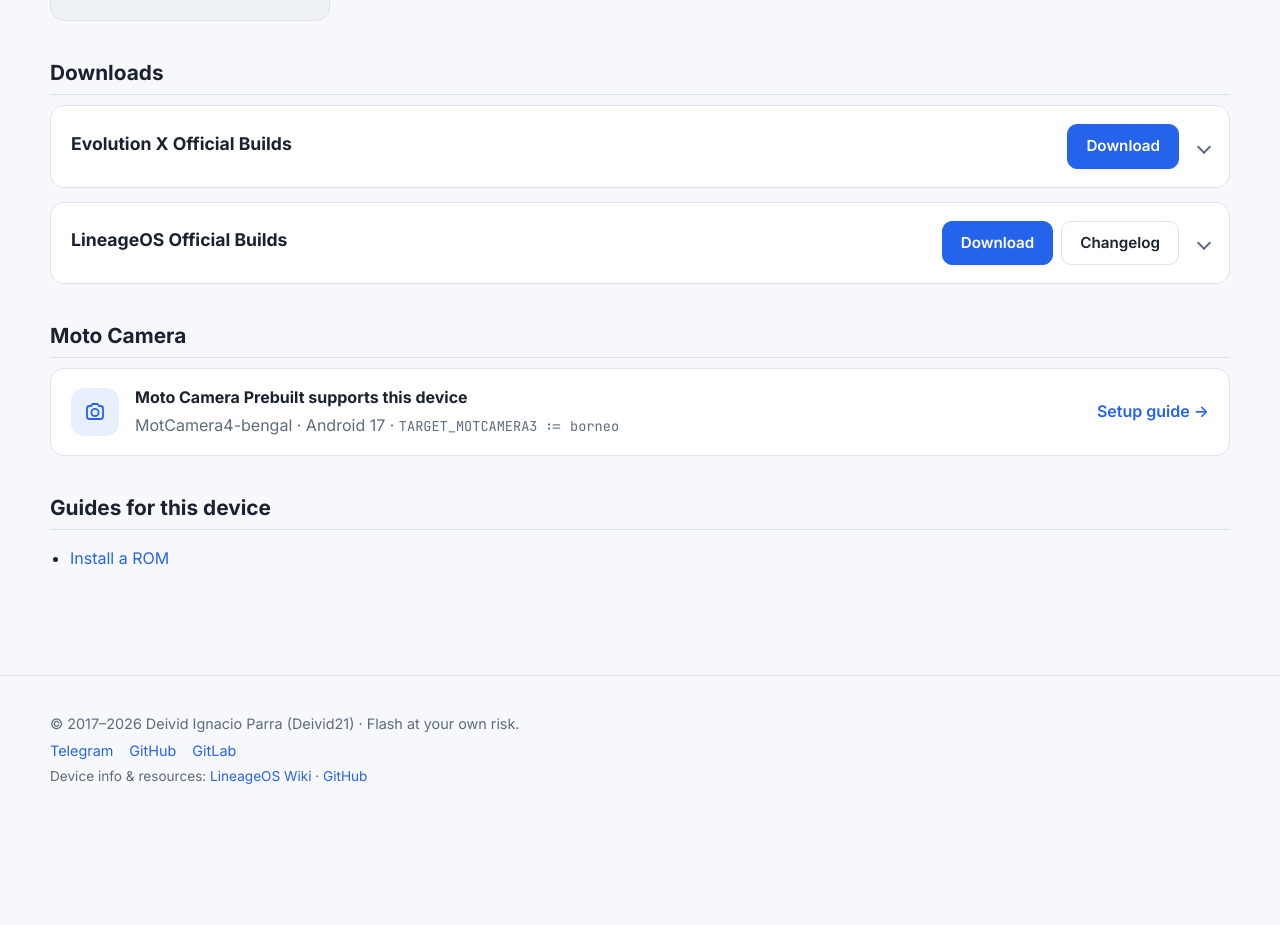
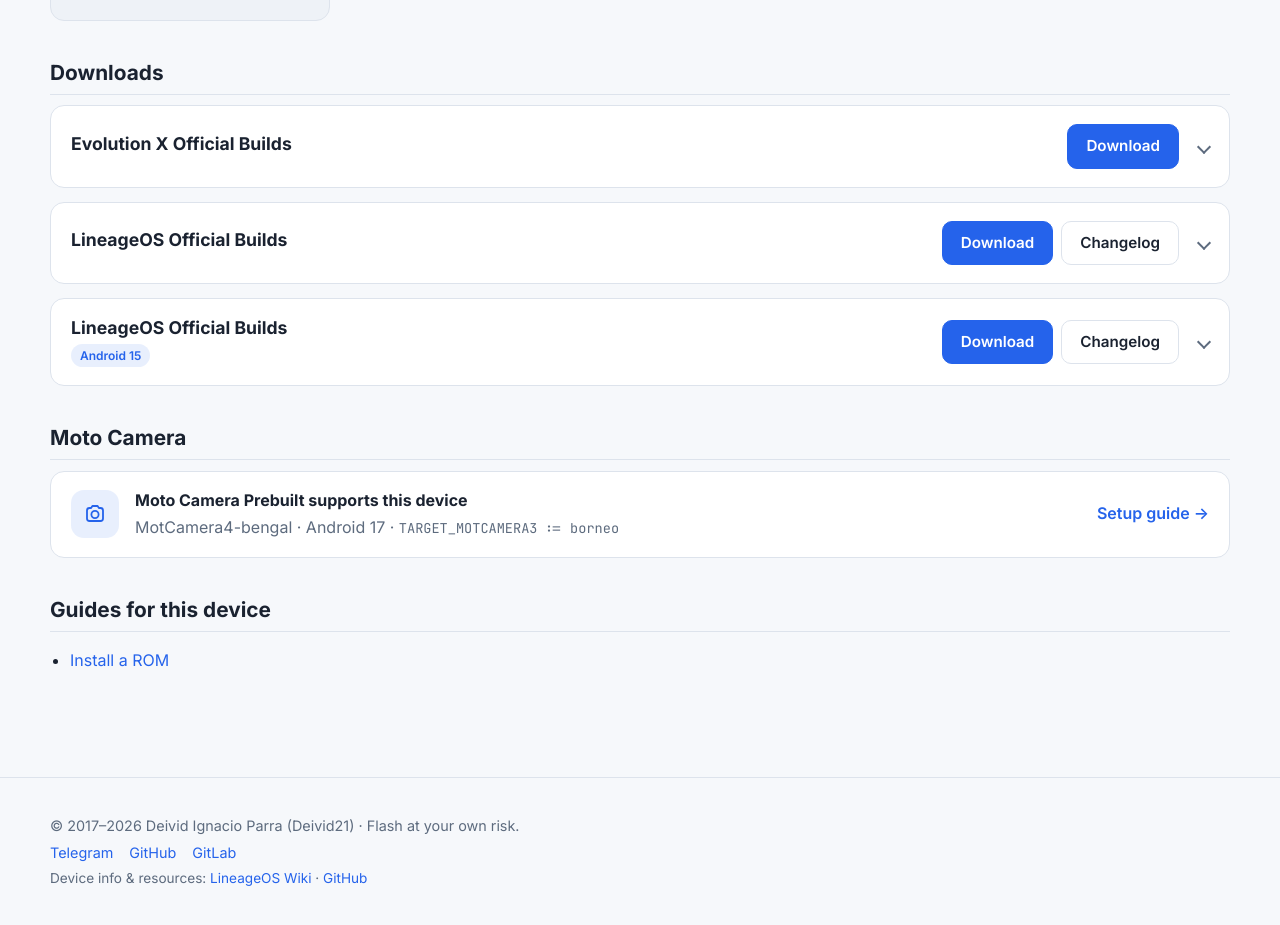
Before and after one commit to Deivid21/deivid21.github.io, a Jekyll site: the page built from _devices/borneo.md, in a window 1280 px wide and 1357 px high, cut to the strip 431-1356 px from the top of the window. Built offline with Jekyll 4.4.1, drawn with Linux system fonts in a browser that asks for light colours; part of the change alters nothing that is shown.

Commit message:
feat(devices): add archived LineageOS 22.2 build for borneo
Keep the last official LineageOS 22.2 (Android 15) signed nightly
below the current official LineageOS card.

Co-Authored-By: Claude Opus 5.5 <noreply@anthropic.com>

```diff
--- a/_devices/borneo.md
+++ b/_devices/borneo.md
@@ -18,4 +18,30 @@ roms:
     # version: ""
     # status: active      # active | discontinued
     # date: 2026-11-03
+  - name: LineageOS
+    archived: true
+    android: 15
+    version: "22.2"
+    status: discontinued
+    date: 2025-10-11
+    download: https://github.com/Deivid21/RELEASES/releases/download/lineage-22.2-20251011-nightly-borneo-signed/lineage-22.2-20251011-nightly-borneo-signed.zip
+    changelog: https://github.com/Deivid21/RELEASES/releases/tag/lineage-22.2-20251011-nightly-borneo-signed
+    sha256: "1108045db118fa255436a453cc94b041ee587b4b9bfb6c8483961473427e8274"
+    filesize: "0.96 GB"
+    security_patch: September 2025
+    gapps: false
+    forum: https://xdaforums.com/t/rom-17-official-lineageos-24-0-for-moto-g-power-2021-borneo.4808031/
+    files:
+      - name: boot.img
+        url: https://github.com/Deivid21/RELEASES/releases/download/lineage-22.2-20251011-nightly-borneo-signed/boot.img
+      - name: dtbo.img
+        url: https://github.com/Deivid21/RELEASES/releases/download/lineage-22.2-20251011-nightly-borneo-signed/dtbo.img
+      - name: recovery.img
+        url: https://github.com/Deivid21/RELEASES/releases/download/lineage-22.2-20251011-nightly-borneo-signed/recovery.img
+      - name: super_empty.img
+        url: https://github.com/Deivid21/RELEASES/releases/download/lineage-22.2-20251011-nightly-borneo-signed/super_empty.img
+      - name: vbmeta.img
+        url: https://github.com/Deivid21/RELEASES/releases/download/lineage-22.2-20251011-nightly-borneo-signed/vbmeta.img
+    notes: "Last official LineageOS 22.2 nightly build (signed): September 2025 security patch, SELinux enforcing. No longer updated."
+    notes_es: "Última nightly oficial de LineageOS 22.2 (firmada): parche de seguridad de septiembre de 2025, SELinux enforcing. Ya no se actualiza."
 ---
```
